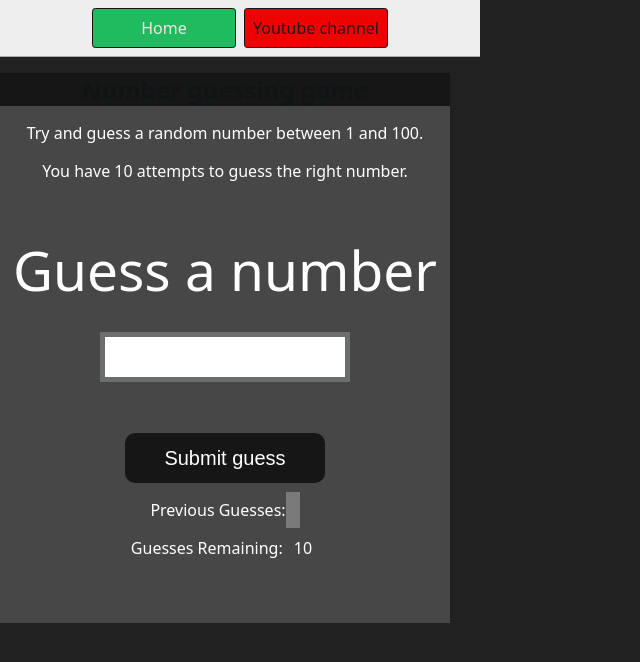
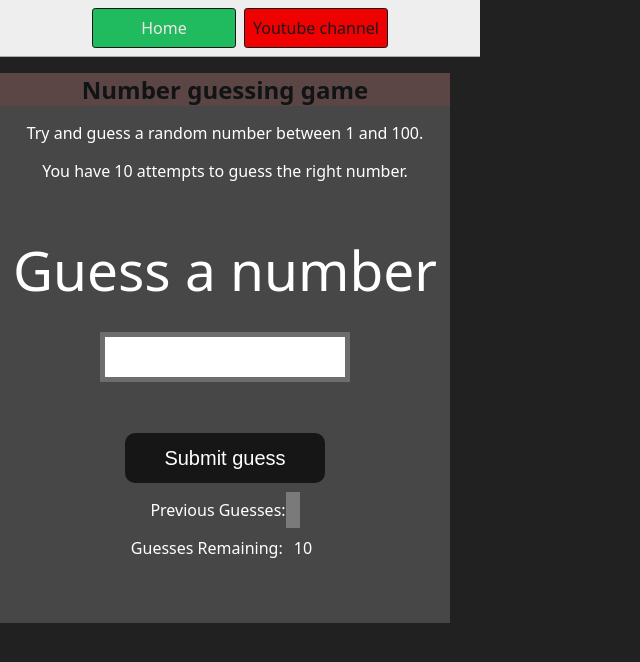
Before and after one commit to samnatasuvamoy99/byte-sized-js, a plain HTML site: page project4_guessthenumber/index.html in a window 1280 px wide. Shown: the whole page, without its empty margins (0-640 px from the left). Drawn offline with Linux system fonts and the light colour scheme; a script that the page names is missing.

Commit message:
pro 4 css

```diff
--- a/project4_guessthenumber/style.css
+++ b/project4_guessthenumber/style.css
@@ -79,9 +79,9 @@ button {
 }
 
 h1 {
-  background-color: #161616;
+  background-color: rgb(92, 69, 69);
 
-  color: #fff;
+  color: #ebe5e5;
   text-align: center;
 }
 
```
